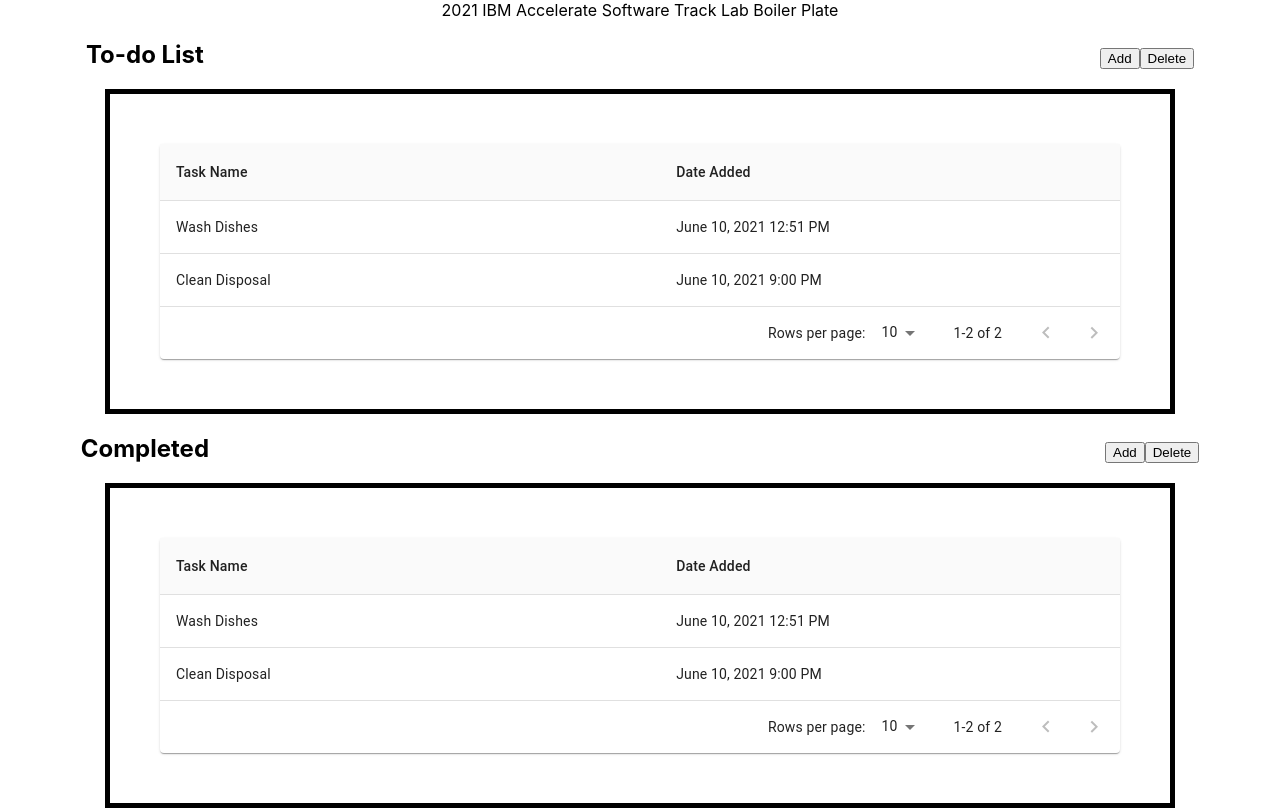
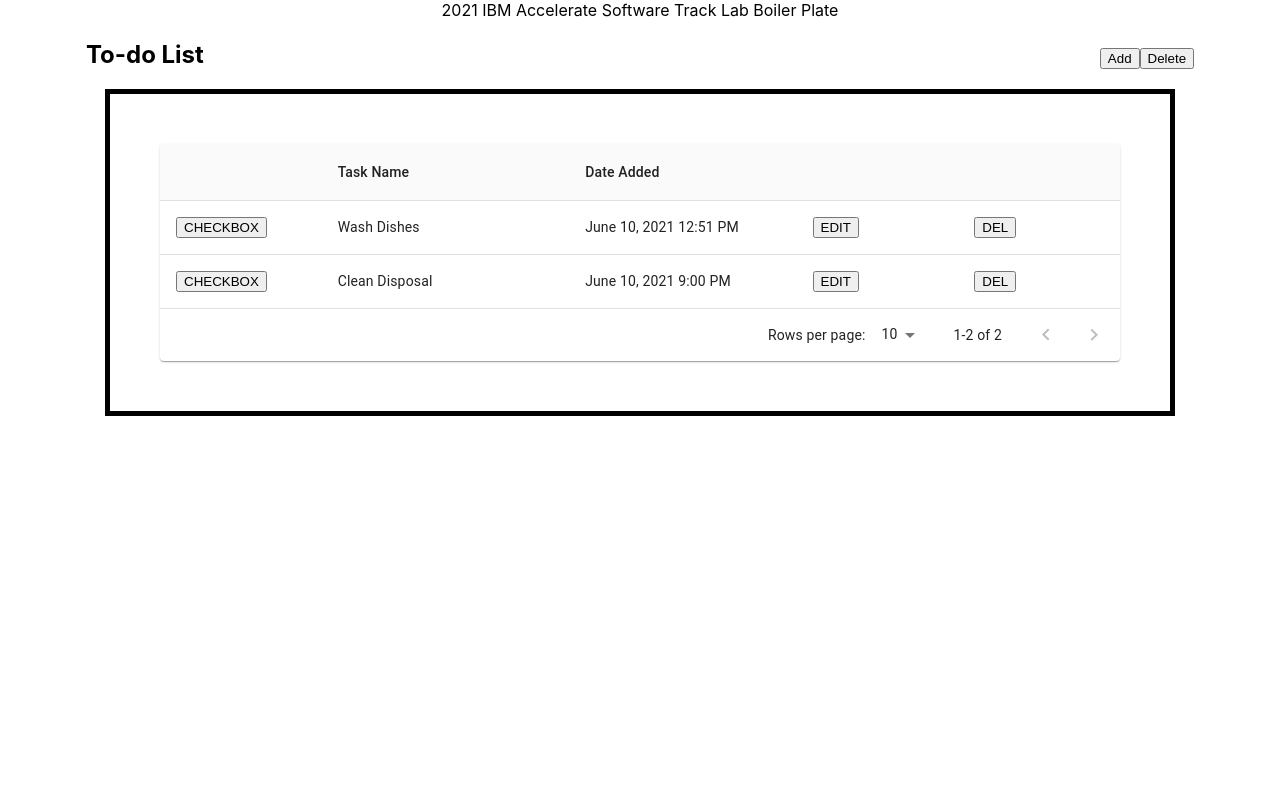
Before and after one commit to 2021-IBM-Accelerate-SW-Track/lab-1-team-46, a React (Create React App) app: page / in a window 1280 px wide. Built offline with nearby package versions, Linux system fonts and the light colour scheme.

Commit message:
Edited the table within row's index.js to include dummy checkbox, edit, and delete buttons

```diff
--- a/src/App.js
+++ b/src/App.js
@@ -10,7 +10,6 @@
     <div className="App">
     <Header/>
     <Box boxTitle = "To-do List"/>
-    <Box boxTitle = "Completed"/>
     </div>
   );
 }
--- a/src/component/box/index.js
+++ b/src/component/box/index.js
@@ -14,7 +14,7 @@
         </div>
 
         <div className = "box">
-            <Row></Row>
+            <Row />
         </div>
     </div>
     );
--- a/src/component/row/index.js
+++ b/src/component/row/index.js
@@ -9,22 +9,24 @@
 import TablePagination from '@material-ui/core/TablePagination';
 import TableRow from '@material-ui/core/TableRow';
 
-{/* This is the first row, has the names of each row*/}
+{/* This is the first row, has the names of each row in order of appearance*/}
 const columns = [
+  { id: 'check', label: '', minWidth: 100 },
   { id: 'name', label: 'Task Name', minWidth: 170 },
-  { id: 'code', label: 'Date Added', minWidth: 100 },
+  { id: 'date', label: 'Date Added', minWidth: 100 },
+  { id: 'edit', label: '', minWidth: 100 },
+  { id: 'del', label: '', minWidth: 100 }
 ];
 
-function createData(name, code, population, size) {
-  const density = population / size;
-  return { name, code};
+function createData(check, name, date, edit,del) {
+  return { check, name, date, edit,del}; {/*Obviously later this should access the array stored in the web browser*/}
 }
 
 {/* This is kind of a pseduo fucntion: It gathers all of the rows by calling createData("Data1", "Data2", "Data3"...) */}
-
+{/*TO DO: Change the dummy edit and delete buttons to ones that actually do what they say, while getting the correct data */}
 const rows = [
-  createData('Wash Dishes', 'June 10, 2021 12:51 PM'),
-  createData('Clean Disposal', 'June 10, 2021 9:00 PM'),
+  createData(<button>CHECKBOX</button>, 'Wash Dishes', 'June 10, 2021 12:51 PM',<button>EDIT</button>,<button>DEL</button>),
+  createData(<button>CHECKBOX</button>, 'Clean Disposal', 'June 10, 2021 9:00 PM', <button>EDIT</button>,<button>DEL</button>),
 ];
 
 
```
